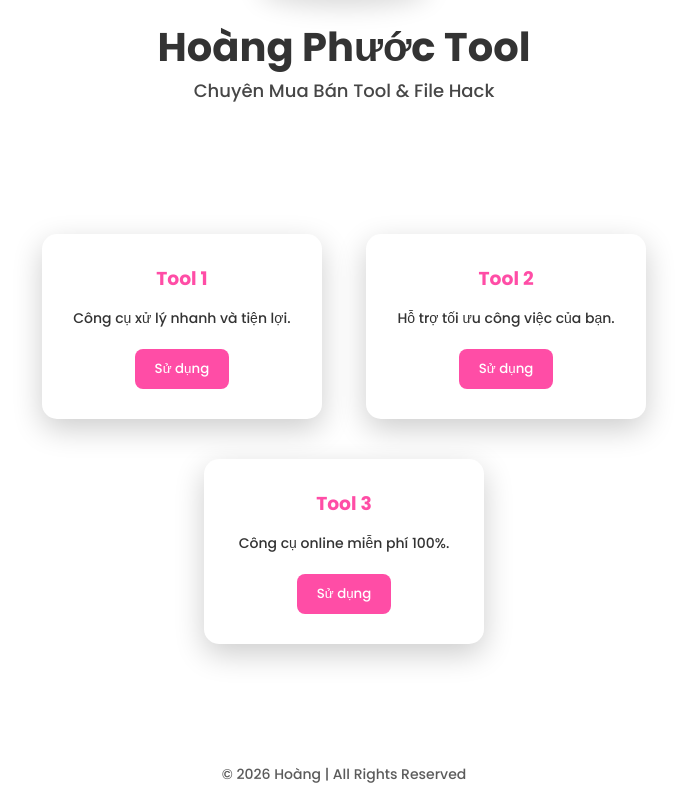
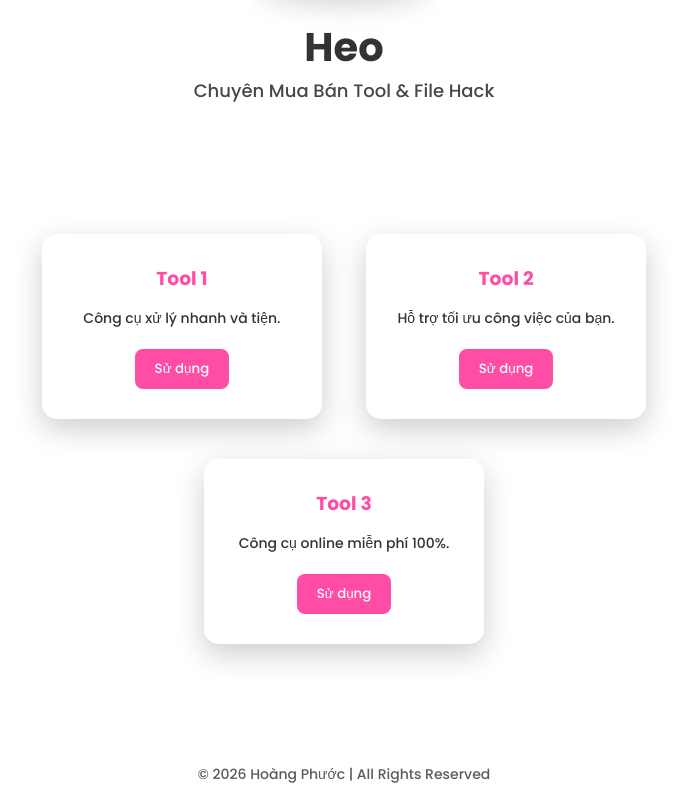
Before and after one commit to HFhuocc/HoangPhuocc, a plain HTML site: page index.html in a window 1280 px wide. Shown: the part 78-883 px from the top of the page, without its empty margins (296-983 px from the left). Drawn offline with Linux system fonts and the light colour scheme.

Commit message:
Update index.html

```diff
--- a/index.html
+++ b/index.html
@@ -110,8 +110,8 @@ header img {
 <body>
 
 <header>
-    <img src="img/logo.png" alt="Hoàng Phước Tool">
-    <h1>Hoàng Phước Tool</h1>
+    <img src="img/Admin.jpg" alt="Hoàng Phước Tool">
+    <h1>Heo</h1>
     <p>Chuyên Mua Bán Tool & File Hack</p>
 </header>
 
@@ -119,7 +119,7 @@ header img {
 
     <div class="card">
         <h3>Tool 1</h3>
-        <p>Công cụ xử lý nhanh và tiện lợi.</p>
+        <p>Công cụ xử lý nhanh và tiện.</p>
         <button onclick="alert('Tool đang phát triển!')">Sử dụng</button>
     </div>
 
@@ -138,7 +138,7 @@ header img {
 </div>
 
 <footer>
-    © 2026 Hoàng  | All Rights Reserved
+    © 2026 Hoàng Phước | All Rights Reserved
 </footer>
 
 </body>
```
